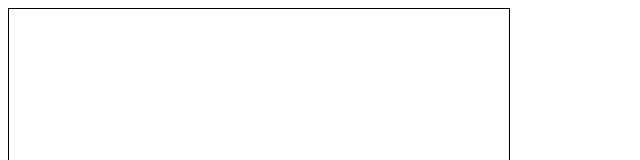
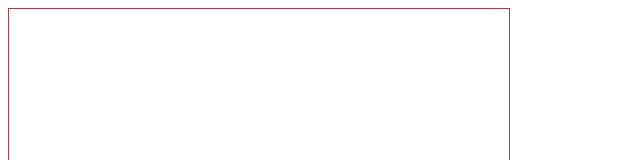
Before and after one commit to jmuozan/CR3ATED, a plain HTML site: page vector.html in a window 1280 px wide. Shown: the top 160 px of the page, without its empty margins (0-640 px from the left). Drawn offline with Linux system fonts and the light colour scheme.

Commit message:
New vector

```diff
--- a/vector.html
+++ b/vector.html
@@ -6,7 +6,7 @@
     <title>Draw a Vector with Mouse</title>
     <style>
         canvas {
-            border: 1px solid black;
+            border: 1px solid rgb(172, 62, 62);
             cursor: crosshair;
         }
     </style>
@@ -58,7 +58,6 @@
         canvas.addEventListener('mouseleave', () => {
             isDrawing = false;
         });
-
     </script>
 </body>
 </html>
```
